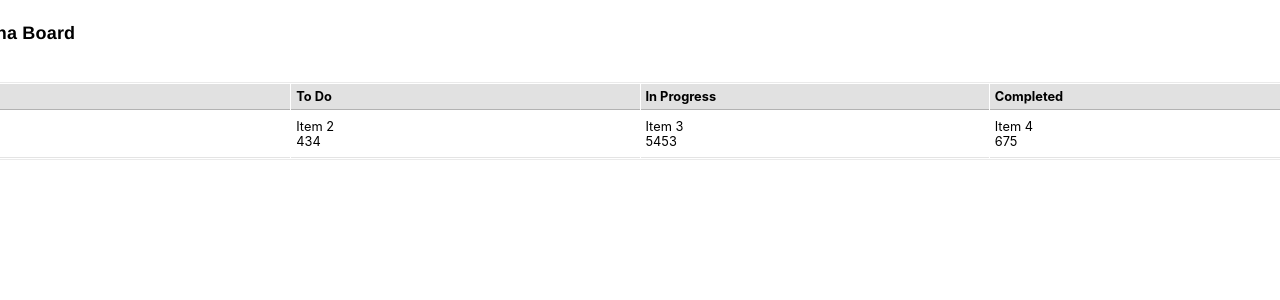
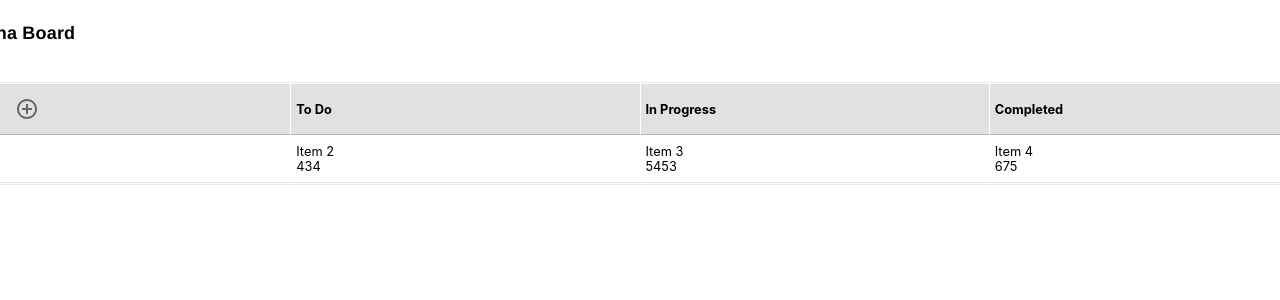
Before and after one commit to Tiinzzy/react-projects, a React (Create React App) app in the folder kanban-board/: page / in a window 1280 px wide. Shown: the top 300 px of the page. Built offline with nearby package versions, Linux system fonts and the light colour scheme; the HTML template or start-up script is replaced by a standard one.

Commit message:
added dialog to open on click and also icon button for opening dialog

```diff
--- a/kanban-board/src/components/KanbanTable.js
+++ b/kanban-board/src/components/KanbanTable.js
@@ -1,4 +1,10 @@
 import React, { useState, useRef } from 'react';
+
+import ControlPointIcon from '@mui/icons-material/ControlPoint';
+import IconButton from '@mui/material/IconButton';
+import Dialog from '@mui/material/Dialog';
+
+import BacklogDialog from './BacklogDialog';
 import './style.css';
 
 const KANBAN_HEADERS = ['Backlog', 'To Do', 'In Progress', 'Completed'];
@@ -7,6 +13,8 @@ export default function KanbanTable() {
     const dragItem = useRef();
     const dragOverItem = useRef();
     const [list, setList] = useState([['Item 1', 123], ['Item 2', 434], ['Item 3', 5453], ['Item 4', 675]]);
+    const [openDialog, setOpenDialog] = useState(false);
+
 
     const dragStart = (e, position) => {
         dragItem.current = position;
@@ -31,13 +39,31 @@ export default function KanbanTable() {
         e.preventDefault();
     };
 
+    const handleOpenDialog = () => {
+        setOpenDialog(true);
+    }
+
+    const handleCloseDialog = () => {
+        setOpenDialog(false);
+    }
+
     return (
+        <>
             <div style={{ width: 1400 }}>
                 <table width="100%" style={{ fontSize: '80%', backgroundColor: 'white', maring: 5, border: 'solid 1px #eaeaea' }} cellPadding={0} cellSpacing={1}>
                     <tbody>
                         <tr>
                             {KANBAN_HEADERS.map((j, k) => (
-                            <th key={k} width='25%'>{j}</th>
+                                <th key={k} width='25%'>{j}
+                                    {j === 'Backlog' ?
+                                        <span style={{ marginLeft: 10 }}>
+                                            <IconButton onClick={handleOpenDialog}>
+                                                <ControlPointIcon />
+                                            </IconButton>
+                                        </span>
+                                        :
+                                        <span></span>}
+                                </th>
                             ))}
                         </tr>
                         <tr>
@@ -59,5 +85,9 @@ export default function KanbanTable() {
                     </tbody>
                 </table>
             </div>
+            <Dialog open={openDialog} onClose={handleCloseDialog}>
+                <BacklogDialog />
+            </Dialog>
+        </>
     );
 };
```
Lines whose indentation alone changed are shown as unchanged.
